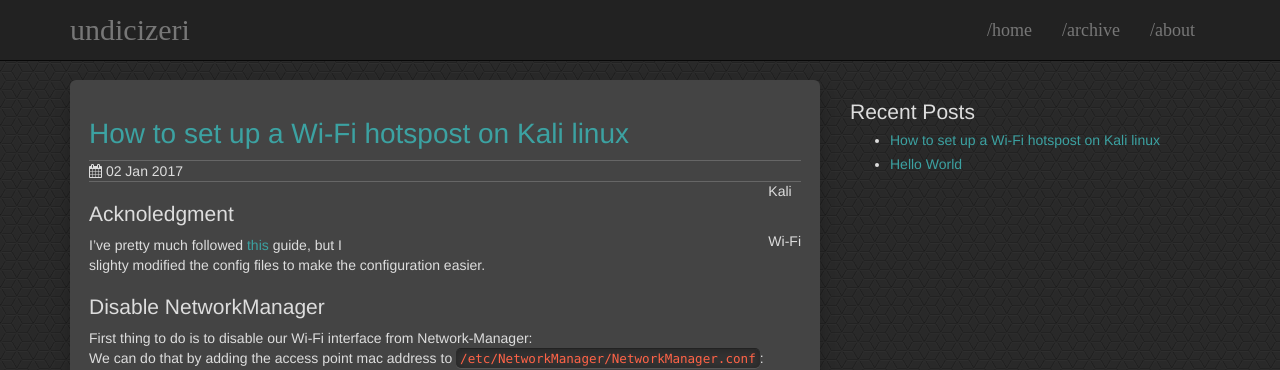
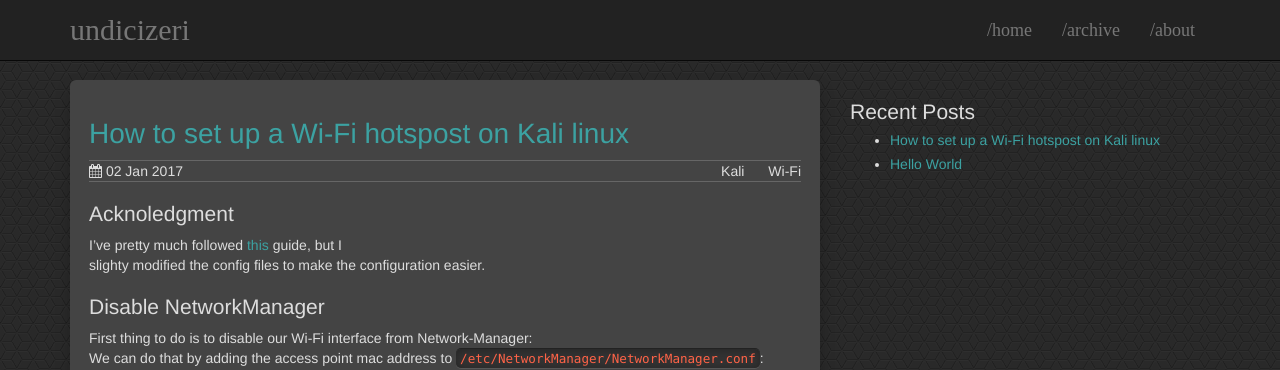
Before and after one commit to ManofWax/manofwax.github.io, a Jekyll site: the page built from _posts/2017-01-02-hotspot_kali.markdown, in a window 1280 px wide. Shown: the top 370 px of the page. Built offline with Jekyll 4.4.1, drawn with Linux system fonts in a browser that asks for light colours.

Commit message:
fixed post categories

```diff
--- a/_layouts/post.html
+++ b/_layouts/post.html
@@ -15,7 +15,7 @@
                 </div>
                 <ul>
                   {% for tag in page.categories %}
-                    <li><p>{{ tag }}</p></li>
+                    <li>{{ tag }}</li>
                   {% endfor %}
                 </ul>
               </div>
```
